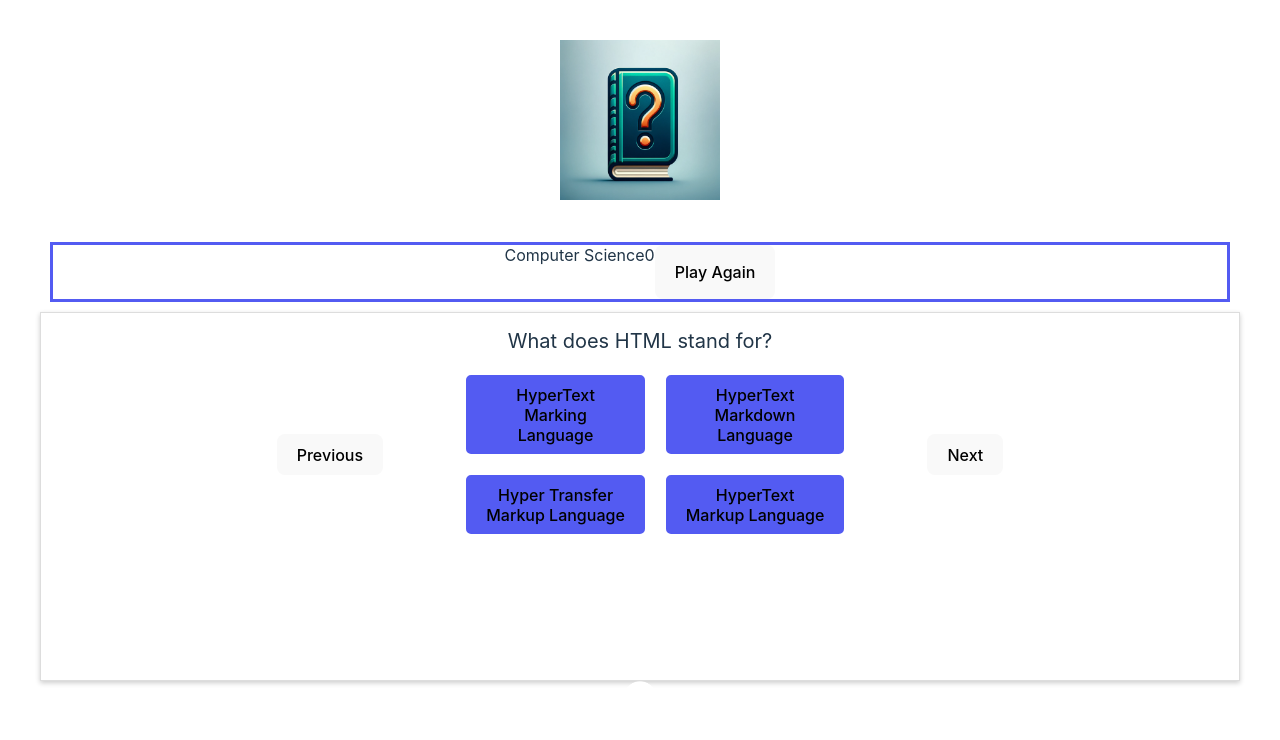
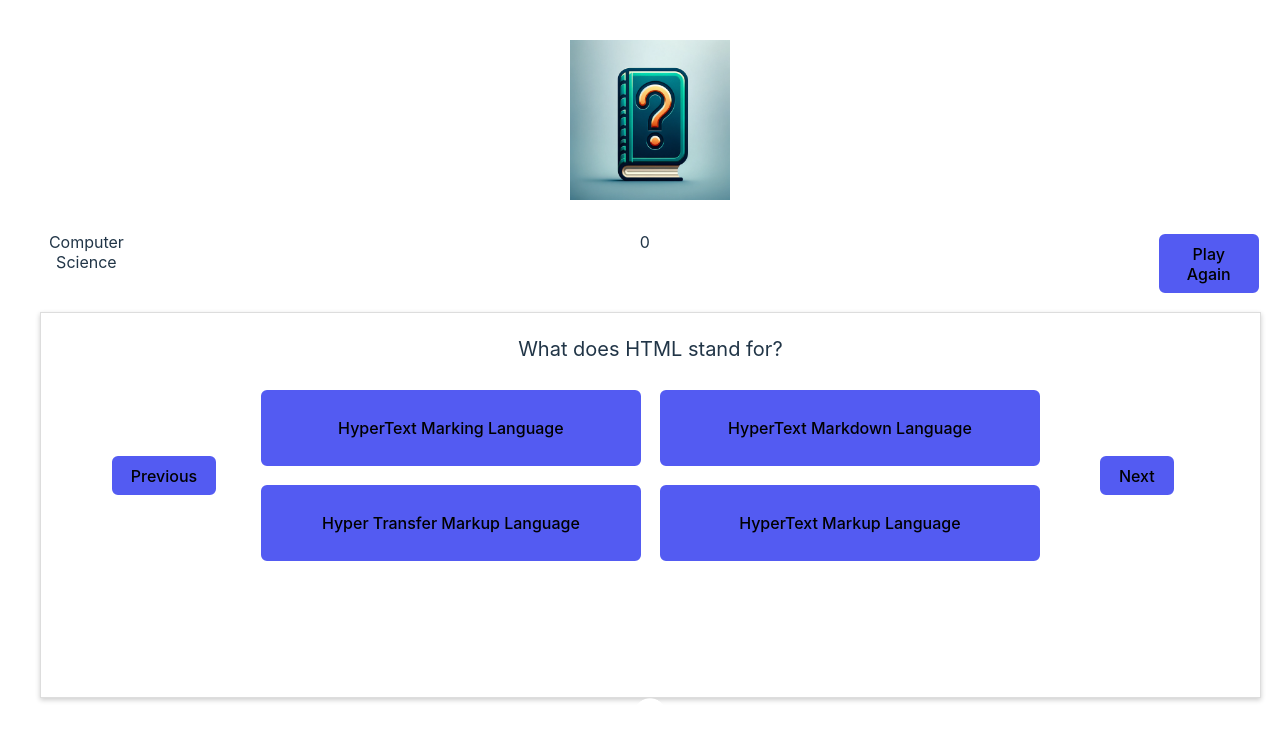
Before and after one commit to Withriin/trivia-app, a React (Vite) app: page / in a window 1280 px wide. Shown: the top 740 px of the page. Built offline with nearby package versions, Linux system fonts and the light colour scheme.

Commit message:
working on app styling, spacing, color, button responses updated, work in progress

```diff
--- a/src/App.css
+++ b/src/App.css
@@ -1,6 +1,6 @@
 #root {
   max-width: 1280px;
-  margin: 0 auto;
+  margin: 0;
   padding: 2rem;
   text-align: center;
 }
--- a/src/components/ui/Button.module.css
+++ b/src/components/ui/Button.module.css
@@ -1,5 +1,12 @@
 .button{
+    background-color: #535bf2;
+    border: solid 2px #ffffff;
+    width: fit-content;
+}
 
+.playAgain{
+    /*border: solid 2px #ffffff;*/
+    /*width: fit-content;*/
 }
 
 .buttonDisabled{
@@ -7,19 +14,25 @@
 }
 
 .answer{
-    background-color: #535bf2;
-    border: solid #ffffff;
+    width: 30vw;
+    height: 10vh;
 }
 .button:disabled.answer{
     background-color: #7f7f7f;
+    width: 30vw;
+    height: 10vh;
 }
 
 .correctAnswer{
     background-color: #006600;
     border: solid 5px #008800;
+    width: 30vw;
+    height: 10vh;
 }
 
 .incorrectAnswer{
     background-color: #880000;
     border: solid 5px #C21F39;
+    width: 30vw;
+    height: 10vh;
 }
--- a/src/components/ui/Button.tsx
+++ b/src/components/ui/Button.tsx
@@ -1,7 +1,7 @@
 import styles from "./Button.module.css";
 interface ButtonProps {
     children?: React.ReactNode;
-    variant?: 'default' | 'answer' | 'selectedAnswer' | 'correctAnswer' | 'incorrectAnswer';
+    variant?: 'default' | 'answer' | 'selectedAnswer' | 'correctAnswer' | 'incorrectAnswer' | 'playAgain';
     onClick?: (event: React.MouseEvent) => void;
     isDisabled? : boolean;
 }
--- a/src/components/ui/Card.module.css
+++ b/src/components/ui/Card.module.css
@@ -1,21 +1,23 @@
 .card{
     border: 1px solid #ddd;
     box-shadow: 0 2px 5px rgba(0,0,0,0.2);
-    padding: 16px;
+    padding: 1.5em;
 }
 
 .questionSection{
     font-size: 1.25rem;
-    margin-bottom: 16px;
+    margin-bottom: 3vh;
 }
 
 .answerControlSection{
     display: grid;
-    grid-template-columns: min-content auto min-content;
-    align-items: center;
-    justify-content: center;
-    gap: 5em;
+    grid-template-columns: 15vw 45vw 15vw;
+    grid-template-rows: auto;
+    /*align-items: center;*/
+    /*justify-content: center;*/
+    gap: 8vw;
     border: solid #ffffff;
+    justify-items: center;
 }
 
 
--- /dev/null
+++ b/src/components/ui/TopicBar.module.css
@@ -0,0 +1,6 @@
+.topicBar{
+    display: grid;
+    grid-template-columns: auto 80vw auto;
+    grid-template-rows: auto;
+    justify-content: center;
+}
--- a/src/components/ui/TopicBar.tsx
+++ b/src/components/ui/TopicBar.tsx
@@ -2,7 +2,7 @@ import {useContext} from "react";
 import DisplayText from "./DisplayText.tsx";
 import ScoreDisplay from "./ScoreDisplay.tsx";
 import Button from "./Button.tsx";
-import strategyContext from "../../context/StrategyContext.tsx";
+import strategyContext from "../../context/StrategyContext.tsx";import styles from "./TopicBar.module.css";
 
 const TopicBar = () => {
     const strategy = useContext(strategyContext);
@@ -13,7 +13,9 @@ const TopicBar = () => {
 
     return (
         <>
-            <DisplayText>Computer Science</DisplayText> <ScoreDisplay /> <Button onClick={handlePlayAgainClick} >Play Again</Button>
+            <div className={styles.topicBar}>
+                <DisplayText>Computer Science</DisplayText> <ScoreDisplay /> <Button onClick={handlePlayAgainClick} variant={'playAgain'}>Play Again</Button>
+            </div>
         </>
     )
 }
--- a/src/pages/GameArea.module.css
+++ b/src/pages/GameArea.module.css
@@ -1,9 +1,9 @@
-.topicBar{
-    /*max-height: fit-content;*/
-    display: flex;
-    /*flex-wrap: wrap;*/
-    justify-content: center;
-    margin: 10px;
-    border: solid #535bf2;
-    /*background-color: #7f7f7f;*/
-}
+/*.topicBar{*/
+/*    !*max-height: fit-content;*!*/
+/*    display: flex;*/
+/*    !*flex-wrap: wrap;*!*/
+/*    justify-content: center;*/
+/*    margin: 1em;*/
+/*    border: solid #535bf2;*/
+/*    !*background-color: #7f7f7f;*!*/
+/*}*/
```
